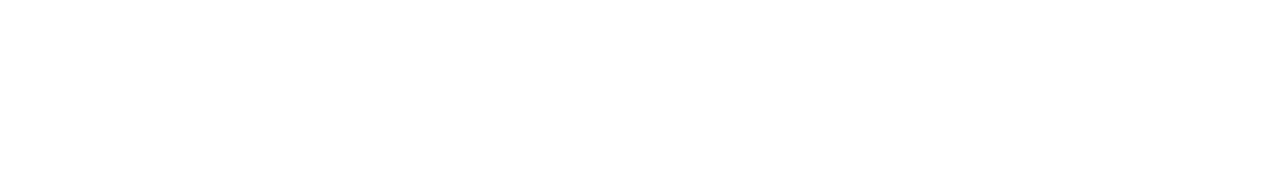
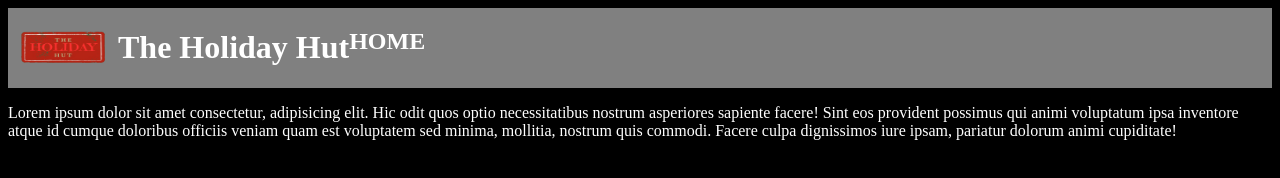
Before and after one commit to NJisCoding/3dSite, a plain HTML site: page index.html in a window 1280 px wide. Drawn offline with Linux system fonts and the light colour scheme.

Commit message:
Add files via upload

```diff
--- a/index.html
+++ b/index.html
@@ -1,25 +1,51 @@
 <!DOCTYPE html>
 <html lang="en">
-  <script src="https://aframe.io/releases/1.6.0/aframe.min.js"></script>
+<head>
+    <meta charset="UTF-8">
+    <meta name="viewport" content="width=device-width, initial-scale=1.0">
+    <title>The Holiday Hut</title>
+    <script src="script.js"></script>
+    <style src="style.css"></style>
+</head>
 
-  <head>
-    <meta charset="uft-8">
-    <meta name="viewport" content="width=device-width">
-    <title>3D Website</title>
-    <link href="style.css" rel="stylesheet" type="
-    <script src="https://aframe.io/releases/1.6.0/aframe.min.js"></script>
+<style>
+    html {
+background-color: black;
+color: white;
+    }
+    .top-head{
+        background-color: grey;
+        display: flex;
+    }
+    .logo{
+        height: 80.47px;
 
-  </head>
+    }
+    .logos{
+        width: 110px;
+        height: 80.47px;
+    }
+    .Home{
+        height: 80.47px;
+        text-align: center;
+        display: flex;
+    }
+</style>
 
-  <body>
-    <a-scene>
-      <a-box position="-1 0.5 -3" rotation="0 45 0" color="#4CC3D9"></a-box>
-      <a-sphere position="0 1.25 -5" radius="1.25" color="#EF2D5E"></a-sphere>
-      <a-cylinder position="1 1 -3" radius="0.5" height="1.5" color="#FFC65D"></a-cylinder>
-      <a-plane src="download.jpg"  rotation="-90 0 0" width="100%" height="100%"></a-plane>
-      <a-sky src="download.jpg"></a-sky>
-    </a-scene>
-    <script src="script.js"></script>
-  </body>
-
+<div class="top-head">
+    <div class="logo">
+        <img class="logos" src="logo-removebg-preview.png">
+    </div>
+        <div class="title">
+<h1>The Holiday Hut</h1>
+        </div>
+        <div>
+            <h2 class="HOME">
+                HOME
+            </h2>
+        </div>
+</div>
+<body>
+<p>Lorem ipsum dolor sit amet consectetur, adipisicing elit. Hic odit quos optio necessitatibus nostrum asperiores sapiente facere! Sint eos provident possimus qui animi voluptatum ipsa inventore atque id cumque doloribus officiis veniam quam est voluptatem sed minima, mollitia, nostrum quis commodi. Facere culpa dignissimos iure ipsam, pariatur dolorum animi cupiditate!</p>
+</body>
 </html>
```
Also changed, not shown: logo-removebg-preview.png (added), logo.png (added).
